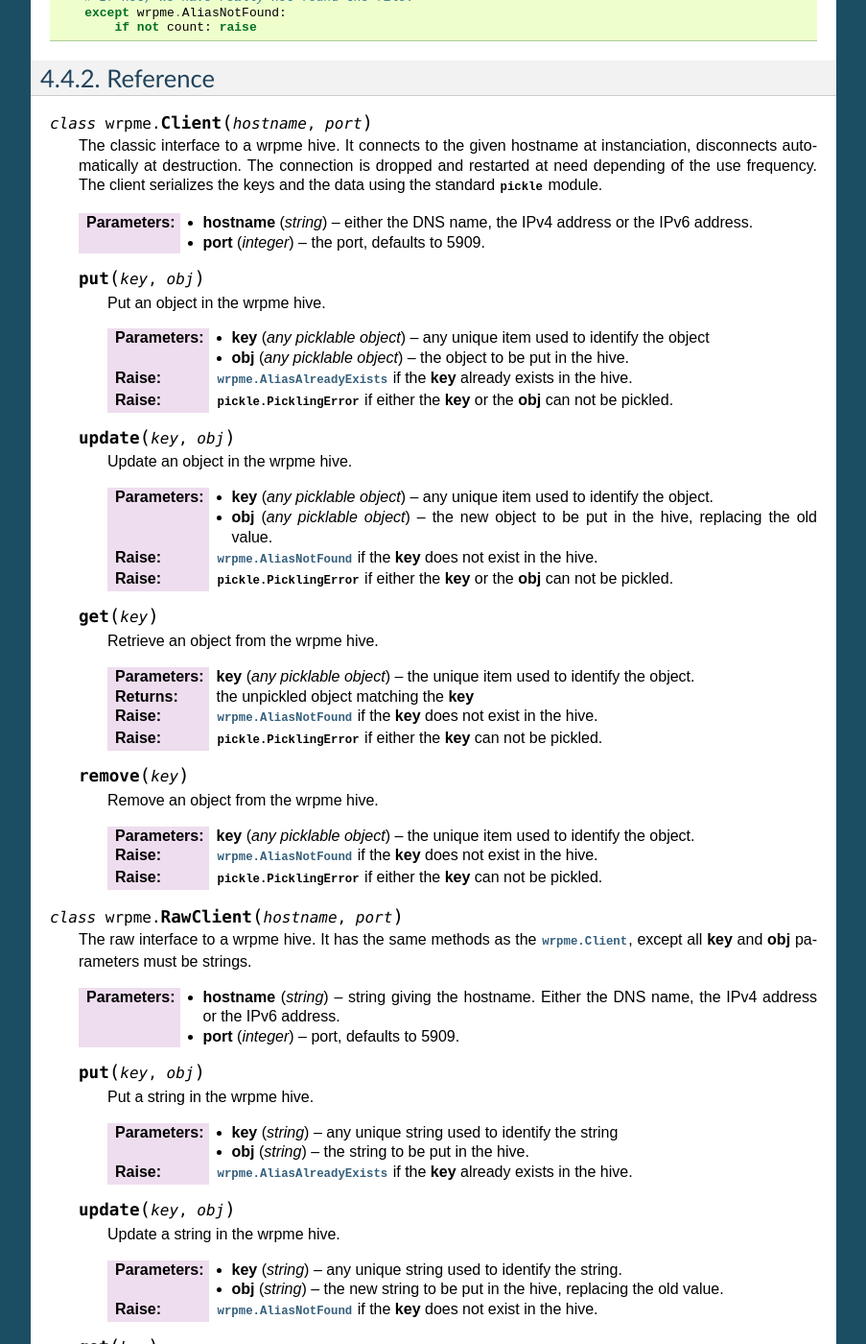
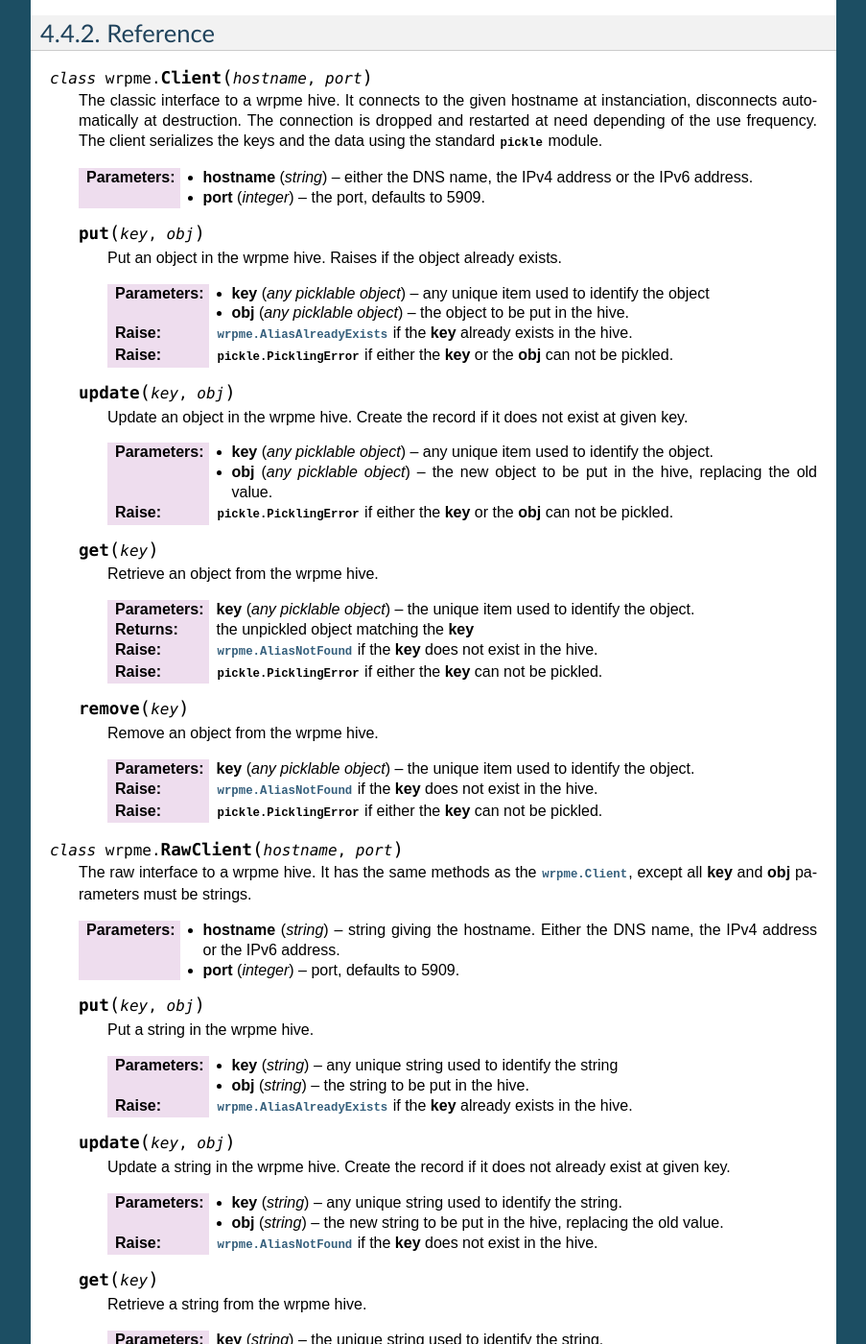
Before and after one commit to iltommi/qdb-documentation, a Sphinx documentation site: the page built from source/api/python.rst, in a window 1280 px wide and 1400 px high, scrolled down 1223 px. Shown: the whole window at 96% size, without its empty margins (198-1101 px from the left). Built offline with Sphinx 7.4.7, drawn with Linux system fonts in a browser that asks for light colours; formulas are drawn with MathJax 3; some of the changed text lies outside the part shown.

```diff
--- a/source/api/example_client.py
+++ b/source/api/example_client.py
@@ -7,10 +7,7 @@ cl = wrpme.Client('dataserver.mydomain', 3001)
 # We want to silently create or update the object
 # depending on the existence of the key in the hive.
 def save(key, obj):
-    try:
-        cl.put(key, obj)
-    except wrpme.AliasAlreadyExists:
-        cl.update(key, obj)
+    cl.update(key, obj)
 
 # We want to simply return None if the key is not found in the hive.
 def load(key):
--- a/source/api/example_raw_client.py
+++ b/source/api/example_raw_client.py
@@ -17,7 +17,7 @@ def upload(f):
     current_slice = f.read(SIZE_LIMIT)
     count = 0
     while len(current_slice) > 0:
-        cl.put(key.hex + str(count), current_slice)
+        cl.update(key.hex + str(count), current_slice)
         current_slice = f.read(SIZE_LIMIT)
         count += 1
     return key
--- a/source/api/python.rst
+++ b/source/api/python.rst
@@ -40,7 +40,7 @@ Reference
 
     .. py:method:: put(key, obj)
 
-        Put an object in the wrpme hive.
+        Put an object in the wrpme hive. Raises if the object already exists.
 
         :param key: any unique item used to identify the object
         :type key: any picklable object
@@ -52,12 +52,12 @@ Reference
     .. py:method:: update(key, obj)
 
         Update an object in the wrpme hive.
+        Create the record if it does not exist at given key.
 
         :param key: any unique item used to identify the object.
         :type key: any picklable object
         :param obj: the new object to be put in the hive, replacing the old value.
         :type obj: any picklable object
-        :raise: :py:exc:`wrpme.AliasNotFound` if the **key** does not exist in the hive.
         :raise: :py:exc:`pickle.PicklingError` if either the **key** or the **obj** can not be pickled.
 
     .. py:method:: get(key)
@@ -98,6 +98,7 @@ Reference
     .. py:method:: update(key, obj)
 
         Update a string in the wrpme hive.
+        Create the record if it does not already exist at given key.
 
         :param string key: any unique string used to identify the string.
         :param string obj: the new string to be put in the hive, replacing the old value.
```
